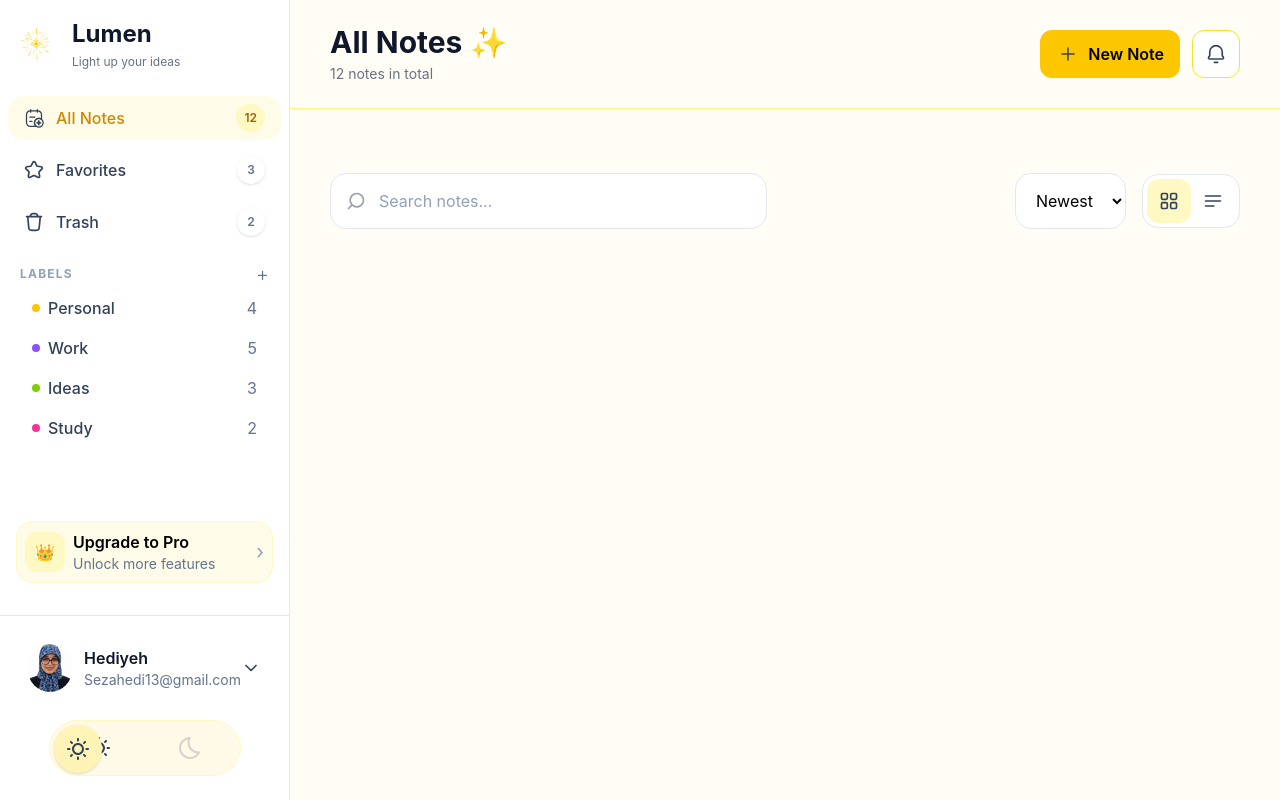
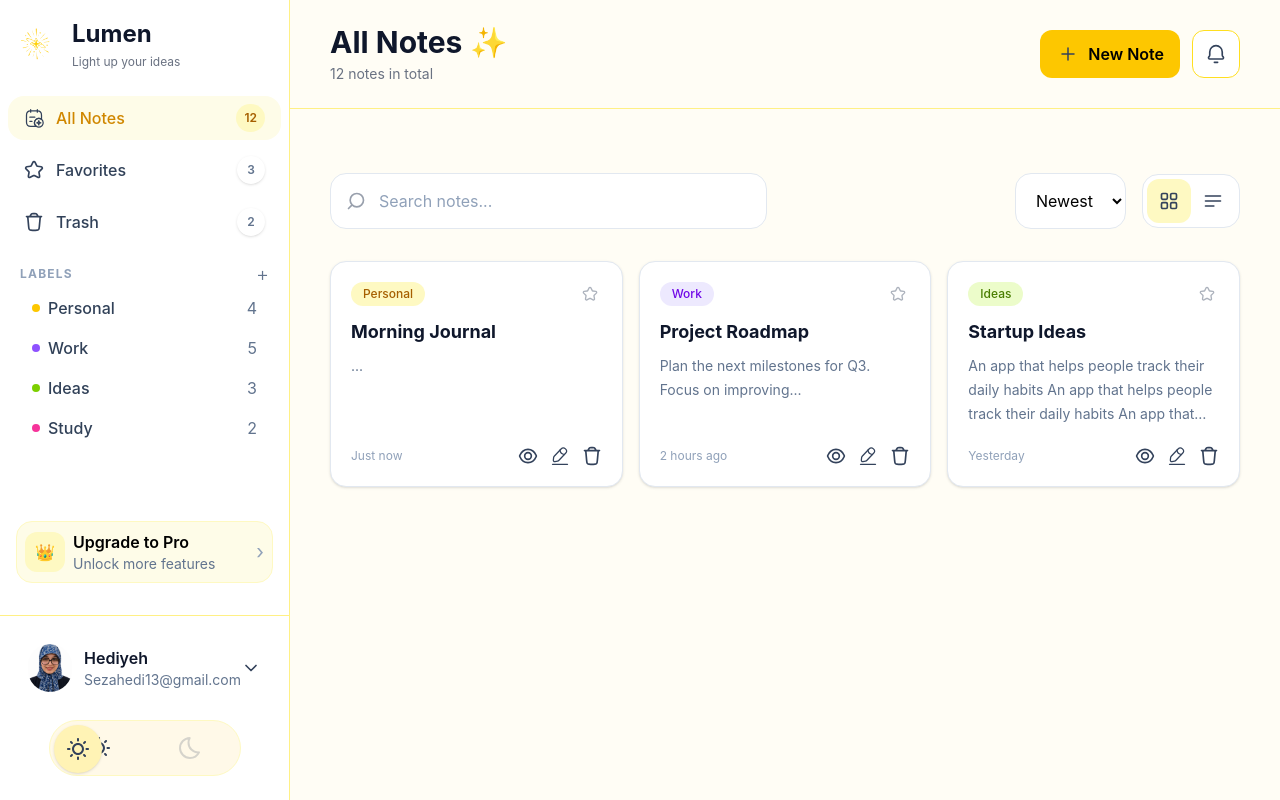
Before and after one commit to HediyeSeza/lumen-notes, a React (Vite) app: page / in a window 1280 px wide. Built offline with nearby package versions, Linux system fonts and the light colour scheme.

Commit message:
feat: add note cards layout

```diff
--- /dev/null
+++ b/src/assets/data/noteData.ts
@@ -0,0 +1,39 @@
+export type Category =
+  | "Personal"
+  | "Work"
+  | "Ideas"
+  | "Study";
+
+export type Note = {
+  id: number;
+  title: string;
+  description: string;
+  category: Category;
+  time: string;
+};
+
+export const notes: Note[] = [
+  {
+    id: 1,
+    title: "Morning Journal",
+    description: "...",
+    category: "Personal",
+    time: "Just now",
+  },
+  {
+    id: 2,
+    title: "Project Roadmap",
+    description:
+      "Plan the next milestones for Q3. Focus on improving...",
+    category: "Work",
+    time: "2 hours ago",
+  },
+  {
+    id: 3,
+    title: "Startup Ideas",
+    description:
+      "An app that helps people track their daily habits An app that helps people track their daily habits An app that helps people track their daily habits An app that helps people track their daily habits...",
+    category: "Ideas",
+    time: "Yesterday",
+  },
+];
--- /dev/null
+++ b/src/components/NoteCard/NoteBadge.tsx
@@ -0,0 +1,31 @@
+type NoteBadgeProps = {
+  label: "Personal" | "Work" | "Ideas" | "Study";
+};
+
+const badgeColors = {
+  Personal: "bg-yellow-100 text-yellow-700",
+  Work: "bg-violet-100 text-violet-700",
+  Ideas: "bg-lime-100 text-lime-700",
+  Study: "bg-pink-100 text-pink-700",
+};
+
+const NoteBadge = ({ label }: NoteBadgeProps) => {
+  return (
+    <span
+      className={`
+        rounded-full
+        px-3
+        py-1
+
+        text-xs
+        font-medium
+
+        ${badgeColors[label]}
+      `}
+    >
+      {label}
+    </span>
+  );
+};
+
+export default NoteBadge;
--- /dev/null
+++ b/src/components/NoteCard/NoteCard.tsx
@@ -0,0 +1,116 @@
+import { EyeIcon, EditIcon, DeleteIcon, StarIcon,} from "../../assets/icons";
+import NoteBadge from "./NoteBadge";
+
+type NoteCardProps = {
+  title: string;
+  description: string;
+  category: "Personal" | "Work" | "Ideas" | "Study";
+  time: string;
+};
+
+const NoteCard = ({
+  title,
+  description,
+  category,
+  time,
+}: NoteCardProps) => {
+  return (
+    <article
+      className="
+        flex
+        h-full
+        flex-col
+
+        rounded-2xl
+        border
+        border-slate-200
+        bg-white
+        p-5
+        shadow-sm
+
+        transition-all
+        duration-300
+        hover:-translate-y-1
+        hover:shadow-md
+
+        dark:border-slate-800
+        dark:bg-slate-900
+      "
+    >
+      {/* Header */}
+      <div className="mb-3 flex items-center justify-between">
+        <NoteBadge label={category} />
+
+        <button
+          className="
+            rounded-lg
+            p-1
+            transition-all
+            duration-200
+          "
+        >
+          <img
+            src={StarIcon}
+            alt="Favorite"
+            className="h-4 w-4 opacity-40 transition-opacity hover:opacity-100"
+          />
+        </button>
+      </div>
+
+      {/* Body */}
+      <div className="flex-1">
+        <h3 className="text-lg font-bold text-slate-900 dark:text-white">
+          {title}
+        </h3>
+
+        <p
+          className="
+            mt-2
+            line-clamp-3
+            text-sm
+            leading-6
+            text-slate-500
+            dark:text-slate-400
+          "
+        >
+          {description}
+        </p>
+      </div>
+
+      {/* Footer */}
+      <footer className="mt-5 flex items-center justify-between">
+        <span className="text-xs text-slate-400">
+          {time}
+        </span>
+
+        <div className="flex items-center gap-3">
+          <button className="transition-opacity hover:opacity-70">
+            <img
+              src={EyeIcon}
+              alt="View"
+              className="h-5 w-5"
+            />
+          </button>
+
+          <button className="transition-opacity hover:opacity-70">
+            <img
+              src={EditIcon}
+              alt="Edit"
+              className="h-5 w-5"
+            />
+          </button>
+
+          <button className="transition-opacity hover:opacity-70">
+            <img
+              src={DeleteIcon}
+              alt="Delete"
+              className="h-5 w-5"
+            />
+          </button>
+        </div>
+      </footer>
+    </article>
+  );
+};
+
+export default NoteCard;
--- /dev/null
+++ b/src/components/NotesGrid/NotesGrid.tsx
@@ -0,0 +1,33 @@
+import NoteCard from "../NoteCard/NoteCard";
+import { notes } from "../../assets/data/noteData";
+
+const NotesGrid = () => {
+  return (
+    <div
+  className="
+    mt-8
+    grid
+    gap-4mt-8
+    gap-4
+    grid-cols-1
+    lg:grid-cols-2
+    2xl:grid-cols-3
+
+    md:grid-cols-2
+    xl:grid-cols-3
+  "
+>
+      {notes.map((note) => (
+        <NoteCard
+          key={note.id}
+          title={note.title}
+          description={note.description}
+          category={note.category}
+          time={note.time}
+        />
+      ))}
+    </div>
+  );
+};
+
+export default NotesGrid;
--- a/src/pages/Home.tsx
+++ b/src/pages/Home.tsx
@@ -1,9 +1,11 @@
 import SearchSection from "../components/SearchBar/SearchSection";
+import NotesGrid from "../components/NotesGrid/NotesGrid";
 
 const Home = () => {
   return (
     <>
       <SearchSection />
+      <NotesGrid />
     </>
   );
 };
```
